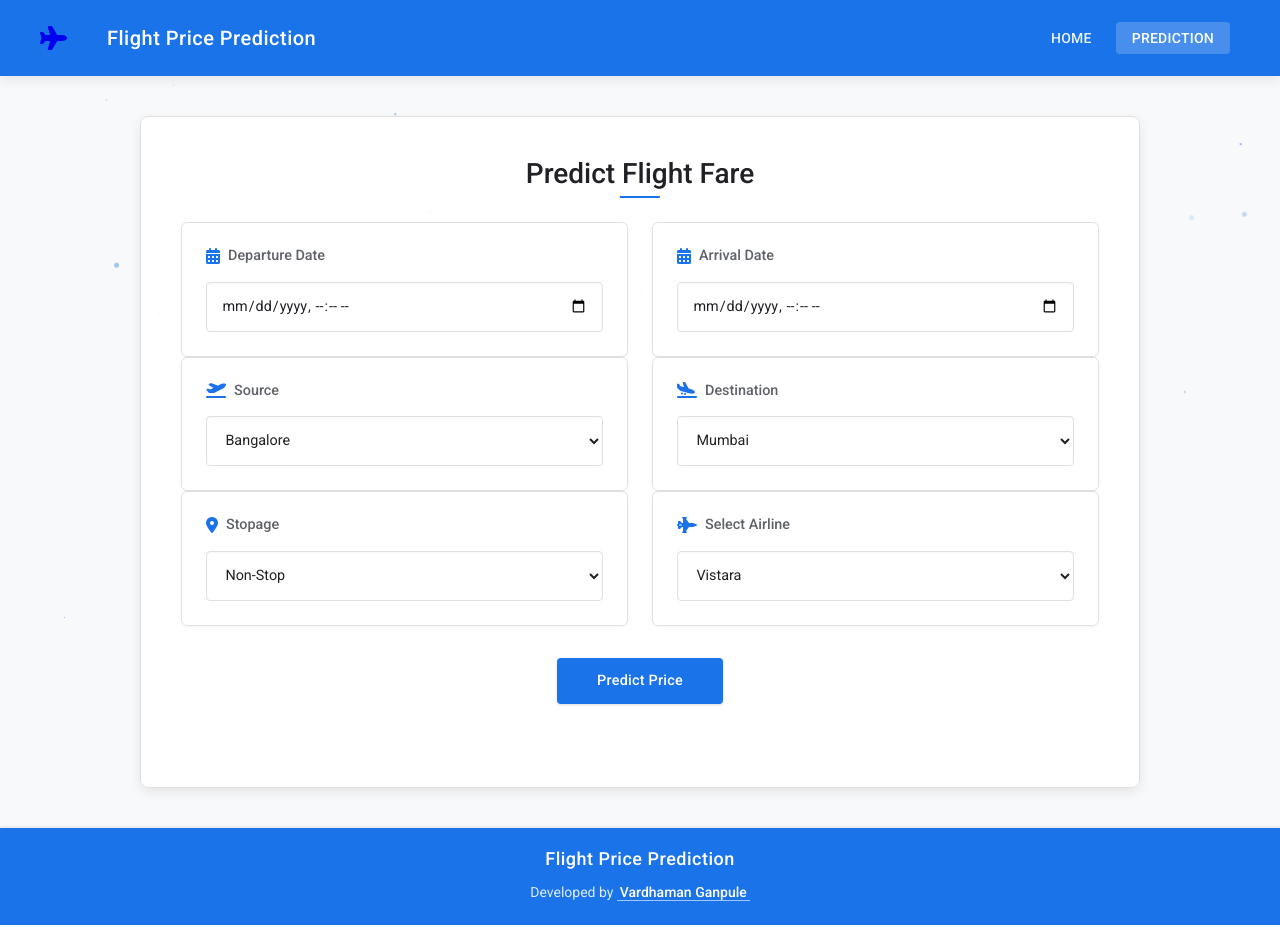
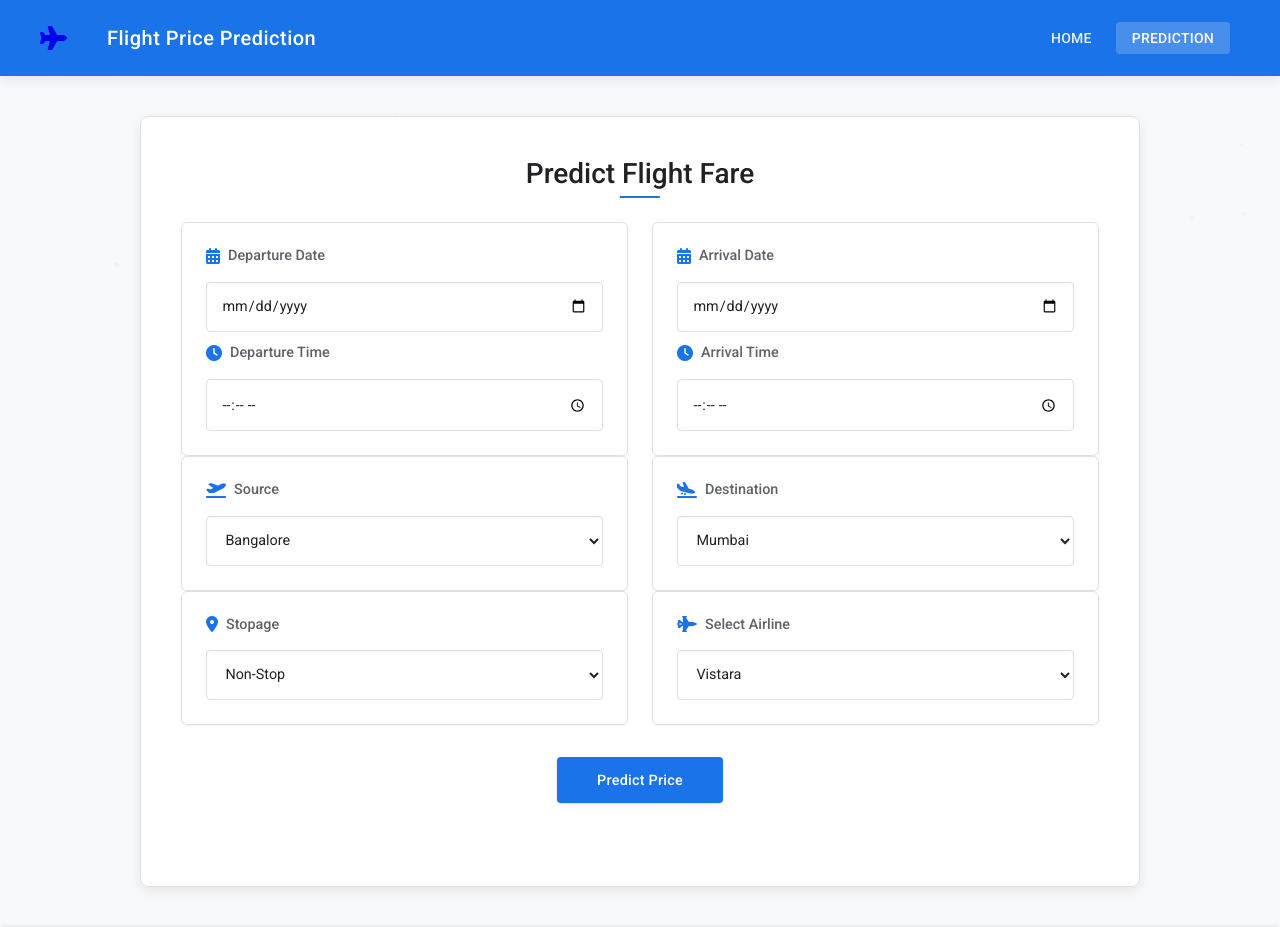
Before and after one commit to vardhaman-dev/AirfarePricePrediction, a Python web app: template templates/predict.html in a window 1280 px wide. Shown: the top 927 px of the page. Run offline with Jinja, Linux system fonts and the light colour scheme; the template is opened without the code that fills it, so the values that code supplies are empty.

Commit message:
Update predict.html

```diff
--- a/templates/predict.html
+++ b/templates/predict.html
@@ -12,8 +12,8 @@
 
   <title>Flight Fare Prediction</title>
 
-  <link href="https://fonts.googleapis.com/css?family=Montserrat:300,400,500,600,700" rel="stylesheet">
-  <link href="https://fonts.googleapis.com/css?family=Poppins:300,400,500,600,700" rel="stylesheet">
+  <link href="https://fonts.googleapis.com/css2?family=Roboto:wght@300;400;500;700&display=swap" rel="stylesheet">
+  <link href="https://fonts.googleapis.com/css2?family=Montserrat:wght@300;400;500;600;700&display=swap" rel="stylesheet">
   <link rel="stylesheet" href="https://cdnjs.cloudflare.com/ajax/libs/font-awesome/6.0.0/css/all.min.css">
 
   <!-- CSS -->
@@ -46,7 +46,9 @@
             <div class="card">
               <div class="inputs">
                 <h5 class="title"><i class="fas fa-calendar-alt"></i> Departure Date</h5>
-                <input type="datetime-local" name="departure" id="departure" required="required">
+                <input type="date" name="departure_date" id="departure_date" required="required">
+                <h5 class="title"><i class="fas fa-clock"></i> Departure Time</h5>
+                <input type="time" name="departure_time" id="departure_time" required="required">
               </div>
             </div>
 
@@ -80,7 +82,9 @@
             <div class="card">
               <div class="inputs">
                 <h5 class="title"><i class="fas fa-calendar-alt"></i> Arrival Date</h5>
-                <input type="datetime-local" name="arrival" id="arrival" required="required">
+                <input type="date" name="arrival_date" id="arrival_date" required="required">
+                <h5 class="title"><i class="fas fa-clock"></i> Arrival Time</h5>
+                <input type="time" name="arrival_time" id="arrival_time" required="required">
               </div>
             </div>
 
@@ -138,8 +142,13 @@
   <script>
     // Date/time validation
     document.getElementById('prediction-form').addEventListener('submit', function(e) {
-      const departure = new Date(document.getElementById('departure').value);
-      const arrival = new Date(document.getElementById('arrival').value);
+      const departureDate = document.getElementById('departure_date').value;
+      const departureTime = document.getElementById('departure_time').value;
+      const arrivalDate = document.getElementById('arrival_date').value;
+      const arrivalTime = document.getElementById('arrival_time').value;
+
+      const departure = new Date(`${departureDate}T${departureTime}`);
+      const arrival = new Date(`${arrivalDate}T${arrivalTime}`);
 
       if (arrival <= departure) {
         alert('Arrival time must be after departure time');
@@ -178,7 +187,7 @@
         particle.style.left = `${posX}vw`;
         particle.style.top = `${posY}vh`;
         particle.style.animation = `float ${duration}s linear ${delay}s infinite`;
-        particle.style.opacity = Math.random() * 0.5 + 0.1;
+        particle.style.opacity = Math.random() * 0.05 + 0.02;
 
         particlesContainer.appendChild(particle);
       }
```
